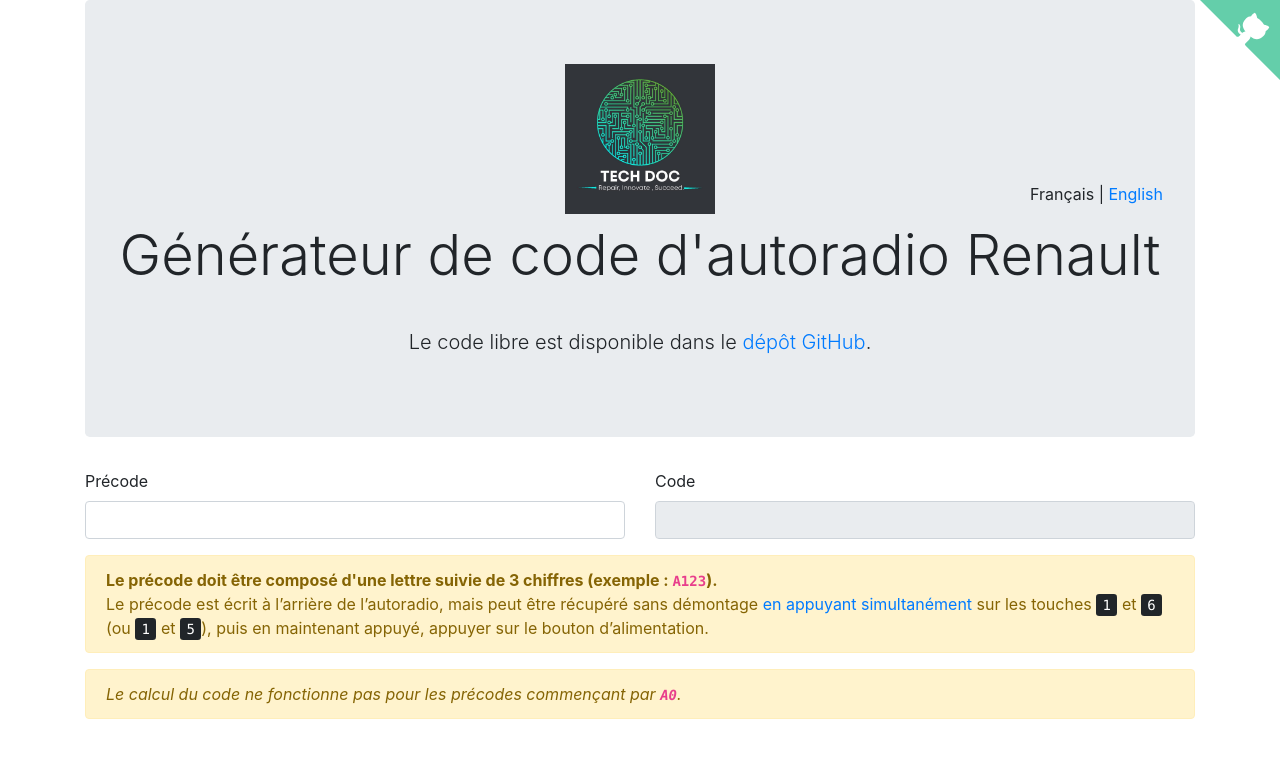
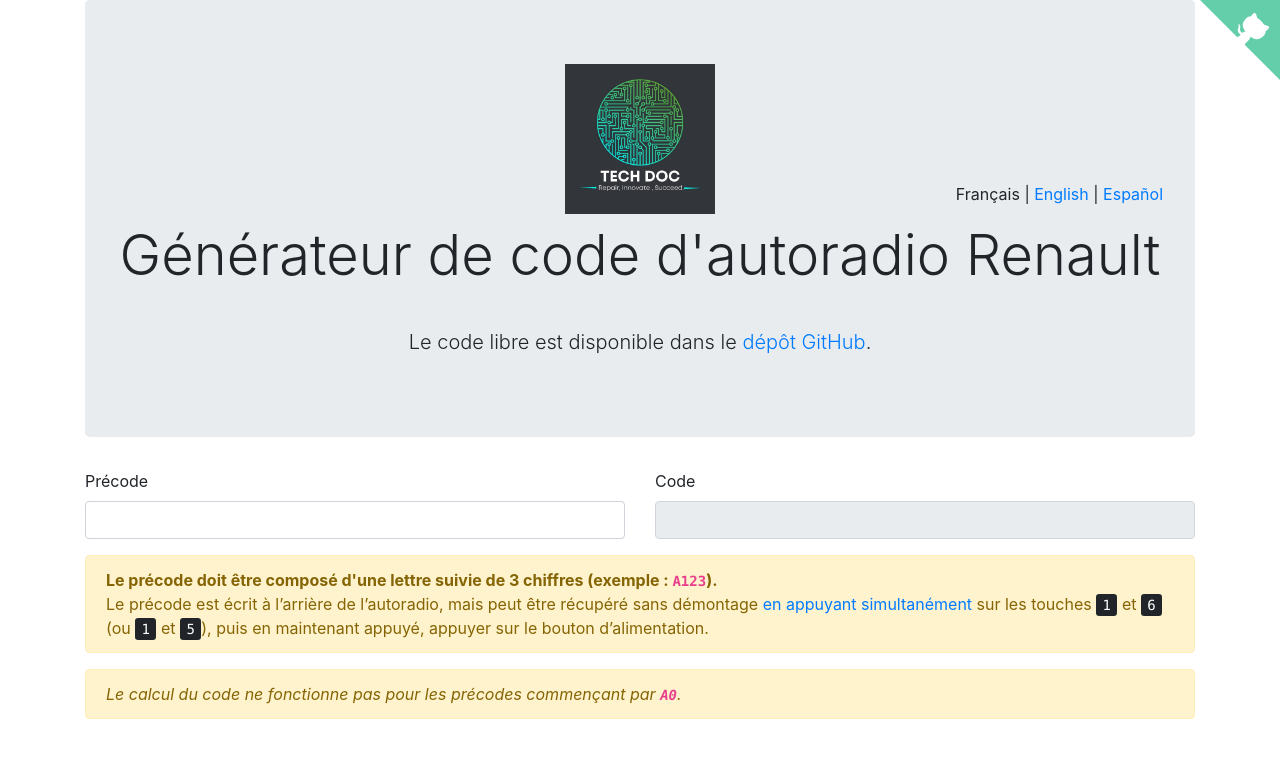
Before and after one commit to bgalgeriien/Renault-Radio-Code, a plain HTML site: page index.html in a window 1280 px wide. Drawn offline with nearby package versions, Linux system fonts and the light colour scheme.

Commit message:
index.html

```diff
--- a/index.html
+++ b/index.html
@@ -17,7 +17,7 @@
   <div x-data="rcode" class="container" x-cloak>
     <div class="jumbotron text-center">
       <img src="techdoc888_logo.png" alt="Logo TechDoc888" class="logo mb-3">
-      <p class="lang">Français | <a href="en.html">English</a></p>
+      <p class="lang">Français | <a href="en.html">English</a> | <a href="es.html">Español</a></p>
       <h1 class="display-4">Générateur de code d'autoradio Renault</h1>
       <p class="lead"><br>
         Le code libre est disponible dans le <a href="https://github.com/bgalgeriien/Renault-Radio-Code">dépôt GitHub</a>.
```
